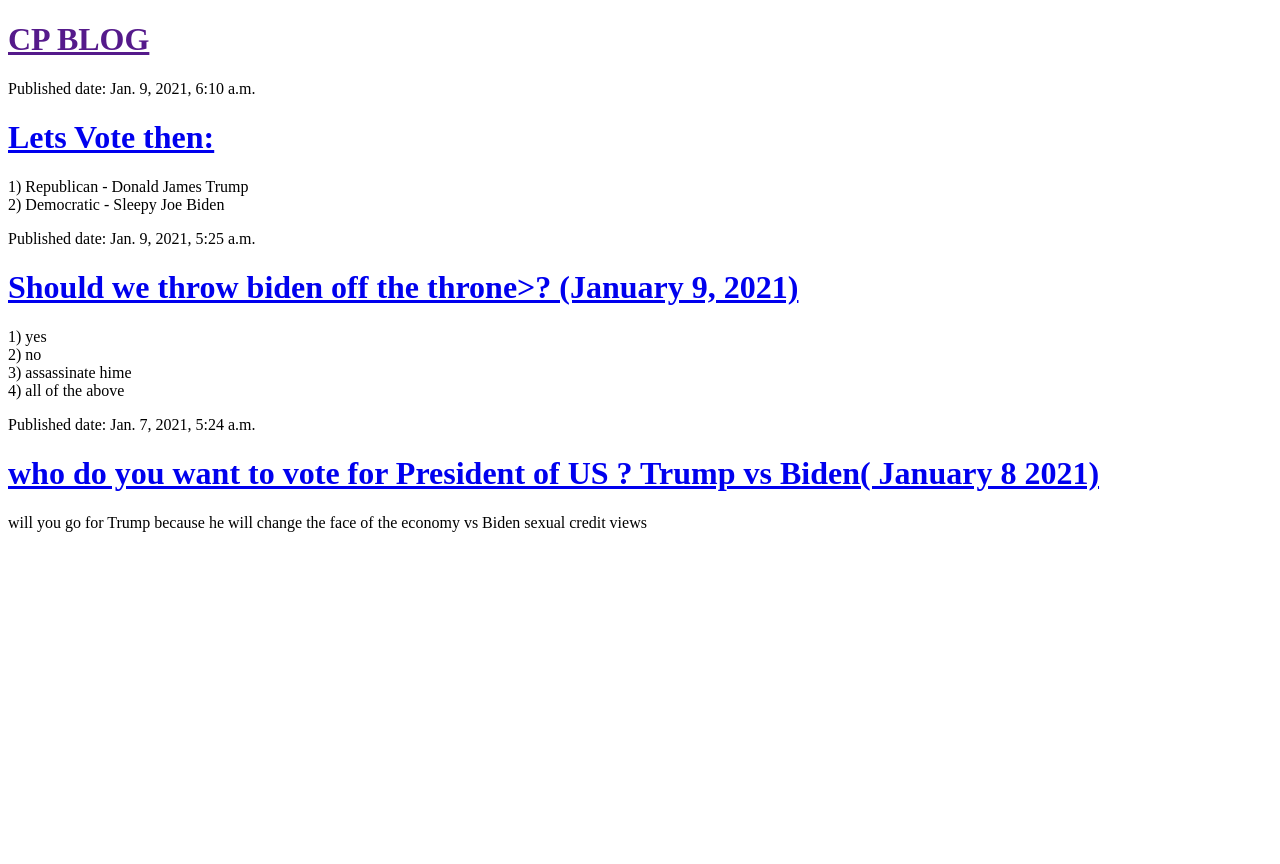
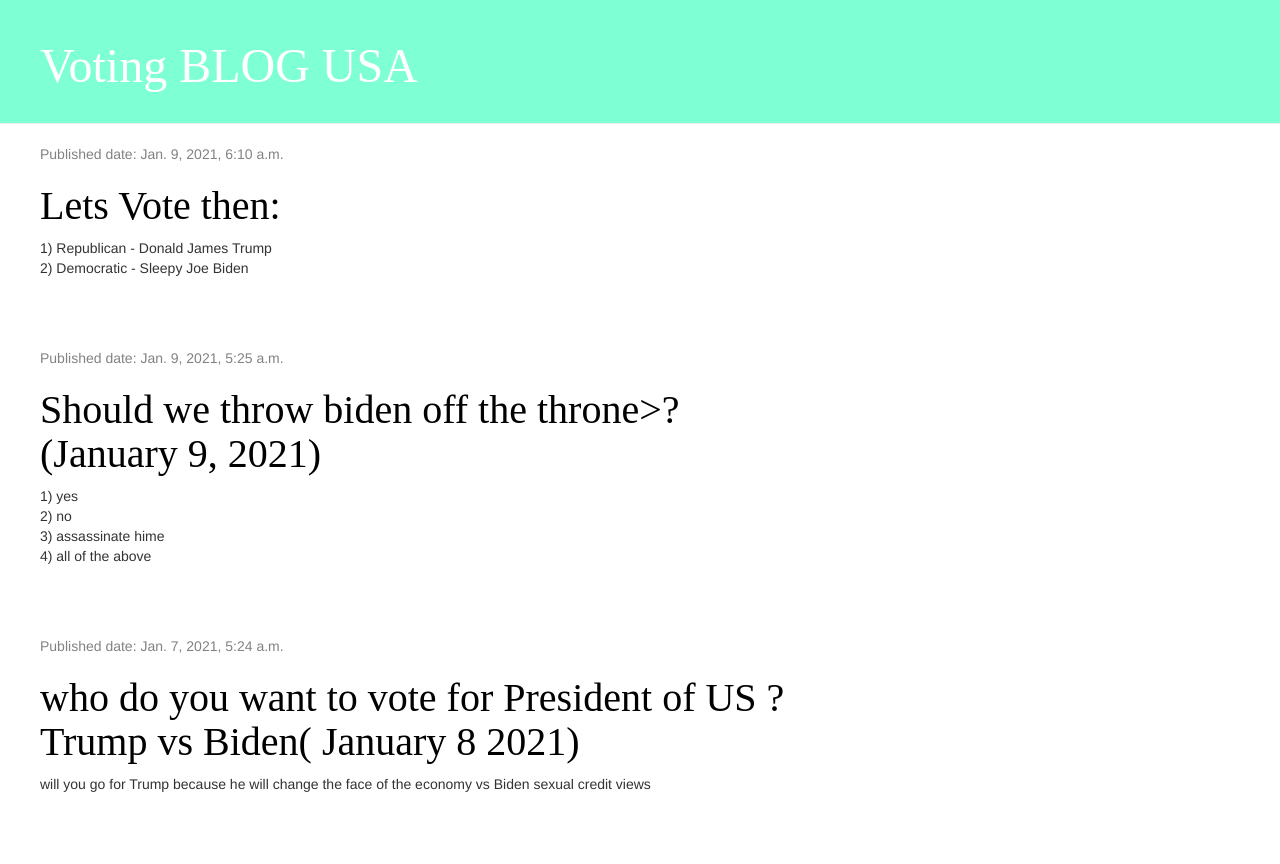
Before and after one commit to raiden2001/my_django_website, a Django app: page / in a window 1280 px wide. Before the commit the page ends 532 px from the top, so only its background shows below. Run offline with Django 3.2, Linux system fonts and the light colour scheme; data comes from the database, SQL or seed files in the repository; some libraries are stand-ins or nearby versions.

Commit message:
style the app when boostrap and css. Also, apply DRY principle by using extensions in Django.

```diff
--- /dev/null
+++ b/blog/static/css/blog.css
@@ -0,0 +1,40 @@
+.page-header {
+    background-color: aquamarine;
+    margin-top: 0;
+    padding: 20px 20px 20px 40px;
+
+}
+
+
+.page-header h1, .page-header h1 a{
+    color: #ffffff;
+    font-size: 36pt;
+    text-decoration: none;
+
+}
+
+.content{
+    margin-left: 25px;
+}
+
+
+h1,h2,h3,h4 {
+    font-family: 'Tangerine', 'Inconsolate', 'Droid Sans', serif;
+    font-size: 40px;
+}
+
+.date{
+    color: #828282;
+}
+
+.post {
+    margin-bottom:70px;
+}
+
+.post h1 a {
+    color: #000000;
+}
+
+.post h1 a:visited {
+    color: red;
+}
--- /dev/null
+++ b/blog/templates/blog/Base.html
@@ -0,0 +1,39 @@
+
+<!---this is to insure that incase we need upload media files---->
+{% load static %}
+<!DOCTYPE html>
+<html lang="en">
+<head>
+    <meta charset="UTF-8">
+    <title>My blog</title>
+
+     <link href="https://fonts.googleapis.com/css?Tangerine:bold,bolditalic|Inconsolata:italic|Droid+Sans" rel="stylesheet" type="text/css">
+     <link rel="stylesheet" href="//maxcdn.bootstrapcdn.com/bootstrap/3.2.0/css/bootstrap.min.css">
+     <link rel="stylesheet" href="{% static 'css/blog.css' %}">
+
+</head>
+<body>
+
+<div class="page-header">
+    <!--goes back to alternative :'/' homepage----->
+    <h1><a href="{% url "post_list" %}">Voting BLOG USA </a></h1>
+</div>
+
+
+<!----its defiend in css .content------>
+<div class="content container">
+    <div class="row">
+         <div class="col-md-8">
+               <!---inhertance to the post_detail-------->
+             {% block content %}
+
+
+             {% endblock %}
+
+
+         </div>
+    </div>
+</div>
+
+</body>
+</html>
--- a/blog/templates/blog/post_list.html
+++ b/blog/templates/blog/post_list.html
@@ -1,20 +1,17 @@
-<!DOCTYPE html>
-<html lang="en">
-<head>
-    <meta charset="UTF-8">
-    <title>my blog</title>
-</head>
-<body>
-<h1><a href="">CP BLOG</a></h1>
+ {% extends 'blog/Base.html'%}
+
+ {% block content%}
         {% for post in posts %}
-    <div>
+             <div class="post">
+
+                 <div class="date">
                      <!--we have specfic for publish date--->
                         <p>Published date: {{post.published_date}}</p>
+                 </div>
+
                <!---for the link is post_detail.html, arg= pk=post.pk--->
                 <h1><a href="{% url 'post_detail' pk=post.pk %}">{{post.title}}</a></h1>
                 <p>{{ post.text|linebreaksbr }}</p>
             </div>
         {% endfor %}
-
-</body>
-</html>
+{% endblock  %}
```
Also changed, not shown: blog/templates/blog/post_detail.html (+13 -13 lines). Lines whose indentation alone changed are shown as unchanged.
